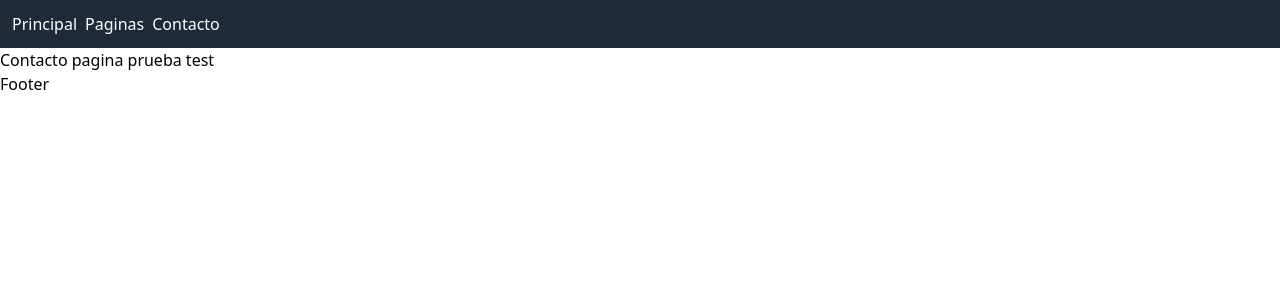
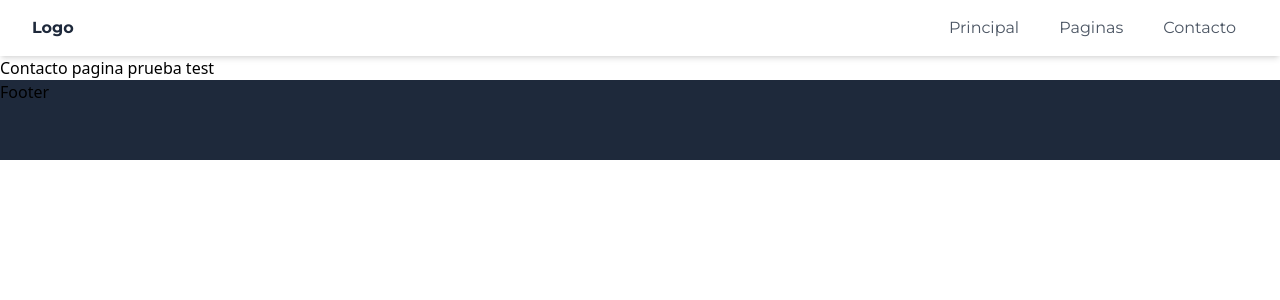
Before and after one commit to LuisilloP/ProyectPageF, a React (Vite) app: page /contacto in a window 1280 px wide. Shown: the top 300 px of the page. Built offline with nearby package versions, Linux system fonts and the light colour scheme.

Commit message:
add: principal

```diff
--- a/index.html
+++ b/index.html
@@ -1,13 +1,18 @@
 <!DOCTYPE html>
 <html lang="en">
+
 <head>
   <meta charset="UTF-8" />
   <link rel="icon" type="image/svg+xml" href="/vite.svg" />
   <meta name="viewport" content="width=device-width, initial-scale=1.0" />
   <title>Vite + React + TS</title>
+  <link href="https://fonts.googleapis.com/css2?family=Montserrat:wght@100;200;300;400;500;600;700;800;900&display=swap"
+    rel="stylesheet">
 </head>
+
 <body>
   <div id="root"></div>
   <script type="module" src="/src/main.tsx"></script>
 </body>
+
 </html>
--- /dev/null
+++ b/src/components/PagesCard.tsx
@@ -0,0 +1,22 @@
+import React from 'react'
+
+interface Props {
+  name: String
+  description: String
+  price: Number
+  specs: String[]
+}
+
+const PagesCard = (props: Props): JSX.Element => {
+  const { name, description, price, specs } = props
+  return (
+    <div className='card h-40 border-1 border-gray-600 bg-white text-center w-96  transition duration-500  hover:scale-110 cursor-pointer rounded-md'>
+      <h1>{name}</h1>
+      <h1>{description}</h1>
+      <h1>{price.toString()}</h1>
+      <h1>{specs}</h1>
+    </div>
+  )
+}
+
+export default PagesCard
--- a/src/layout/Footer.tsx
+++ b/src/layout/Footer.tsx
@@ -1,7 +1,7 @@
 
 const Footer = (): JSX.Element => {
   return (
-    <div>Footer</div>
+    <div className=' bg-slate-800 h-20'>Footer</div>
   )
 }
 
--- a/src/layout/Header.tsx
+++ b/src/layout/Header.tsx
@@ -1,16 +1,28 @@
 import React from 'react'
+import { NavLink } from 'react-router-dom'
 import { NavValues } from '../util/constants'
 const Header = (): JSX.Element => {
   return (
-    <div>
-      <nav className='flex items-center bg-gray-800 p-3 flex-wrap'>
-        <ul className='sm:flex hidden gap-2 justify-end '>
+    <header className='header sticky top-0 bg-white shadow-md flex items-center justify-between px-8 py-02 font-montserrat  h-14 z-10'>
+      <div> <p className=' text-slate-800 font-bold'>Logo</p></div>
+
+      <svg className='w-5 text-gray-600  sm:hidden ' viewBox='0 0 24 24'>
+        <path fill='currentColor' d='M23,13H1c-0.6,0-1-0.4-1-1s0.4-1,1-1h22c0.6,0,1,0.4,1,1S23.6,13,23,13z' />
+        <path fill='currentColor' d='M23,6H1C0.4,6,0,5.6,0,5s0.4-1,1-1h22c0.6,0,1,0.4,1,1S23.6,6,23,6z' />
+        <path fill='currentColor' d='M23,20H1c-0.6,0-1-0.4-1-1s0.4-1,1-1h22c0.6,0,1,0.4,1,1S23.6,20,23,20z' />
+      </svg>
+
+      <nav className='disabled sm:flex hidden text-gray-600   items-center p-3 flex-wrap '>
+        <ul className=' flex gap-10 justify-end '>
           {NavValues.map(value => (
-            <a key={value?.id} className='text-white'>{value?.name}</a>
+            <li key={value.id}>
+              <NavLink to={value.href} className='hover:text-gray-800 '>{value?.name} </NavLink>
+            </li>
           ))}
         </ul>
       </nav>
-    </div>
+
+    </header>
   )
 }
 
--- a/src/pages/Principal.tsx
+++ b/src/pages/Principal.tsx
@@ -1,8 +1,32 @@
 import React from 'react'
-
+import PagesCard from '../components/PagesCard'
+import { ConstantsPagesCard } from '../util/constants'
+// backdrop-blur bg-[url('/wave-haikei.svg')] bg-no-repeat
 const Principal = (): JSX.Element => {
   return (
-    <div>Principal</div>
+    <div className=' min-h-screen bg-gray-100 '>
+      <div className=" h-128 md:h-140 bg-[url('/images-decoration/coding-man.webp')] bg-cover bg-center bg-fixed  ">
+        <div className='w-full h-full flex  justify-center items-center
+             bg-slate-900/60 backdrop-brightness-75 flex-col  '
+        >
+
+          <div className='text-image text-center px-4 flex flex-col gap-10'>
+            <h1 className=' font-montserrat font-bold text-3xl text-gray-200'>¿ Necesitas una pagina web ?</h1>
+            <h2 className=' font-montserrat font-bold text-xl text-gray-200'> Si eres una pequeña empresa o una persona que esta emprendiendo te ayudaremos! </h2>
+          </div>
+        </div>
+      </div>
+      <div className='principal py-20'>
+        <h1 className='font-montserrat font-bold text-3xl text-gray-700 text-center'> Conoce nuestros precios!</h1>
+        <div className=' py-20 container-cards flex gap-10 justify-center'>
+          {ConstantsPagesCard.map((card) =>
+            (
+              <PagesCard key={card.id} name={card.name} price={card.price} description={card.description} specs={card.specs} />
+            ))}
+        </div>
+      </div>
+
+    </div>
   )
 }
 
--- a/src/routes/RoutesP.tsx
+++ b/src/routes/RoutesP.tsx
@@ -7,10 +7,13 @@ import { Route, Routes } from 'react-router-dom'
 import Contact from '../pages/Contact'
 import Principal from '../pages/Principal'
 import Pages from '../pages/Pages'
+// hook
+import UpTop from '../hooks/UpTop'
 const RoutesPersonalizate = (): JSX.Element => {
   return (
     <AnimatePresence>
       <HelmetProvider>
+        <UpTop />
         <Routes>
           <Route path='/' element={<Principal />} />
           <Route path='/contacto' element={<Contact />} />
--- a/src/util/constants.ts
+++ b/src/util/constants.ts
@@ -2,7 +2,15 @@
 
 export const NavValues =
     [
-        { id: 'home', name: 'Principal' },
-        { id: 'pages', name: 'Paginas' },
-        { id: 'contact', name: 'Contacto' }
+        { id: 'home', name: 'Principal', href: '/' },
+        { id: 'pages', name: 'Paginas', href: '/paginas' },
+        { id: 'contact', name: 'Contacto', href: '/contacto' }
     ]
+export const ConstantsPagesCard =
+    [
+        { id: 1, name: 'Basica', description: 'esto', price: 1, specs: ['a', 'b'] },
+        { id: 1, name: 'Avanzada', description: 'esto', price: 1, specs: ['a', 'b'] },
+        { id: 1, name: 'Premium plus', description: 'esto', price: 100, specs: ['a', 'b'] },
+        { id: 1, name: 'Premium plus', description: 'esto', price: 100, specs: ['a', 'b'] },
+        { id: 1, name: 'Premium plus', description: 'esto', price: 100, specs: ['a', 'b'] }
+    ]
--- a/tailwind.config.cjs
+++ b/tailwind.config.cjs
@@ -1,12 +1,22 @@
 /** @type {import('tailwindcss').Config} */
 module.exports = {
-   content: [
-    "./index.html",
-    "./src/**/*.{js,ts,jsx,tsx}",
-    "./src/layout/*.{js,ts,jsx,tsx}"
+  content: [
+    './index.html',
+    './src/**/*.{js,ts,jsx,tsx}',
+    './src/layout/*.{js,ts,jsx,tsx}'
   ],
   theme: {
-    extend: {},
+    extend: {
+      fontFamily: {
+        montserrat: ['Montserrat'],
+        lato: ['Lato'],
+        garamond: ['Garamond']
+      },
+      height: {
+        128: '32rem',
+        140: '40rem'
+      }
+    }
   },
-  plugins: [],
+  plugins: []
 }
```
Also changed, not shown: public/wave-haikei.svg (added), 1 other file (tests, documents, lock files or other folders). Lines whose indentation alone changed are shown as unchanged.
